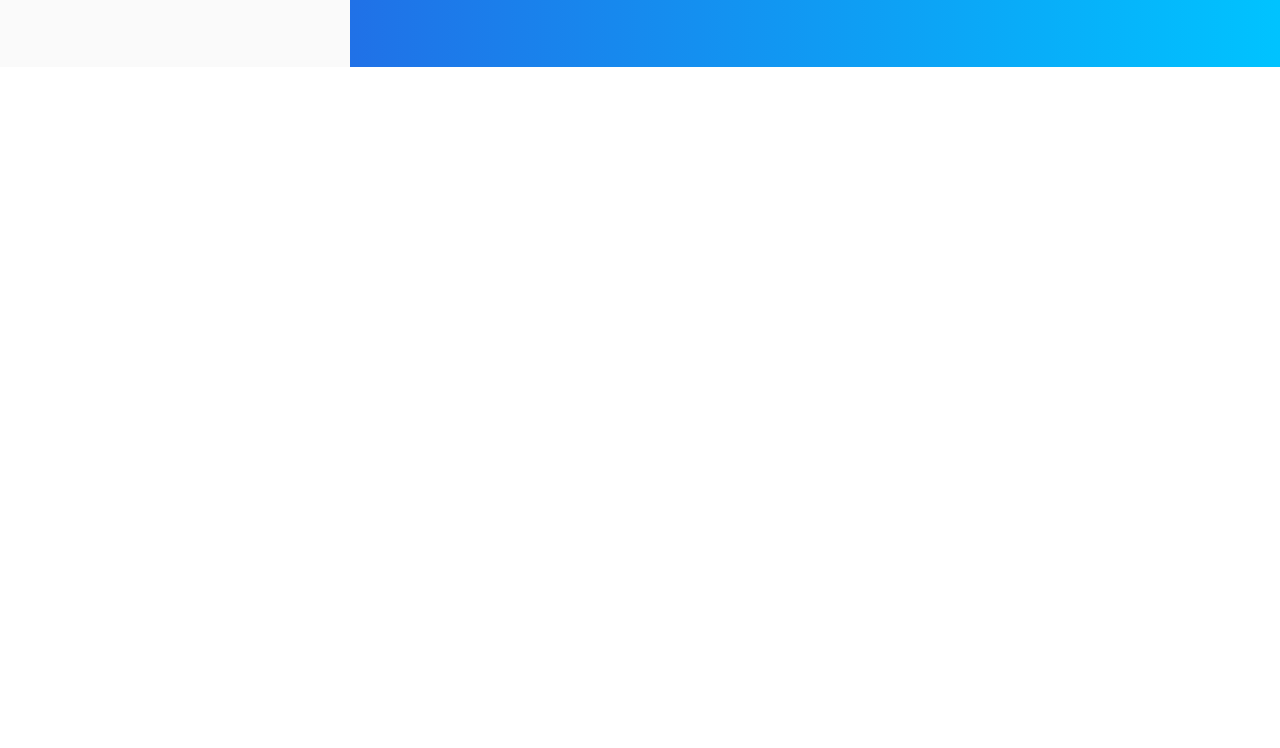
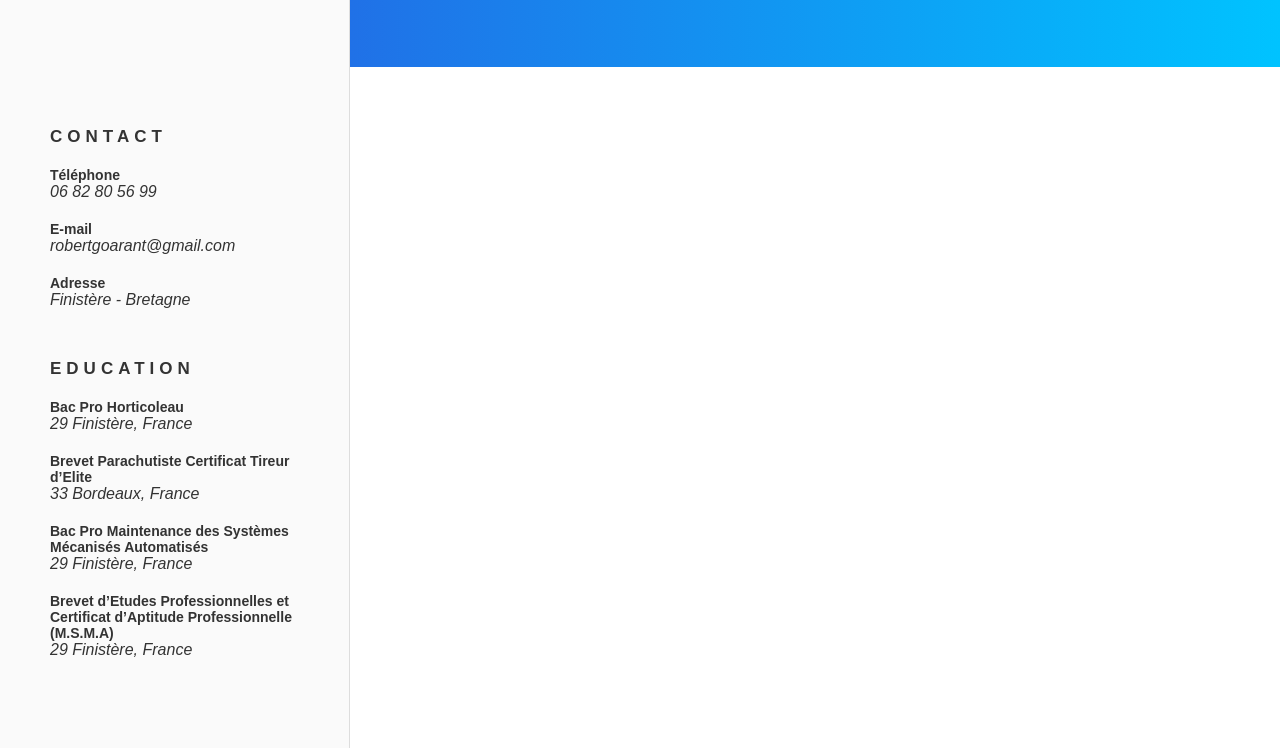
Before and after one commit to zahrahamdane/CV, a website: page index.html in a window 1280 px wide. Shown: the part 281-1029 px from the top of the page. Before the commit the page ends 800 px from the top, so only its background shows below. Drawn offline with Linux system fonts and the light colour scheme; a web font is replaced by a local one.

Commit message:
Mise en place des parties contact et éducation

```diff
--- a/index.html
+++ b/index.html
@@ -24,7 +24,32 @@
       <section class="picture">
         <img src="img/robert2.png" alt="zahra" />
       </section>
-      <aside></aside>
+      <aside>
+        <div class="block">
+          <h2 class="title-small">CONTACT</h2>
+          <h3>Téléphone</h3>
+          <p>06 82 80 56 99</p>
+          <h3>E-mail</h3>
+          <p>robertgoarant@gmail.com</p>
+          <h3>Adresse</h3>
+          <p>Finistère - Bretagne</p>
+        </div>
+
+        <div class="block">
+          <h2 class="title-small">EDUCATION</h2>
+          <h3>Bac Pro Horticoleau</h3>
+          <p>29 Finistère, France</p>
+
+          <h3>Brevet Parachutiste Certificat Tireur d’Elite</h3>
+          <p>33 Bordeaux, France</p>
+
+          <h3>Bac Pro Maintenance des Systèmes Mécanisés Automatisés</h3>
+          <p>29 Finistère, France</p>
+
+          <h3>Brevet d’Etudes Professionnelles et Certificat d’Aptitude Professionnelle (M.S.M.A)</h3>
+          <p>29 Finistère, France</p>
+        </div>
+      </aside>
       <main></main>
     </div>
   </body>
--- /dev/null
+++ b/scss/_classes.scss
@@ -0,0 +1,6 @@
+.title {
+  &-small {
+    letter-spacing: 0.5rem;
+    font-size: 1.7rem;
+  }
+}
--- a/scss/style.scss
+++ b/scss/style.scss
@@ -1,5 +1,6 @@
 @use "base" as *;
 @use "reset" as *;
+@use "classes" as *;
 
 .grid-container {
   display: grid;
@@ -36,6 +37,7 @@ header {
   grid-area: picture;
   padding: 6rem;
   background: var(--background);
+  border-right: 1px solid #ddd;
   img {
     border-radius: 50%;
   }
@@ -43,7 +45,20 @@ header {
 
 aside {
   grid-area: aside;
-  //   background: green;
+  background: var(--background);
+  border-right: 1px solid #ddd;
+  padding: 5rem;
+  .block {
+    margin-bottom: 5rem;
+    h3 {
+      margin-bottom: 0;
+      font-size: 1.4rem;
+    }
+    p {
+      margin: 0 0 2rem 0;
+      font-style: italic;
+    }
+  }
 }
 
 main {
```
Also changed, not shown: css/style.css, 1 other file.
